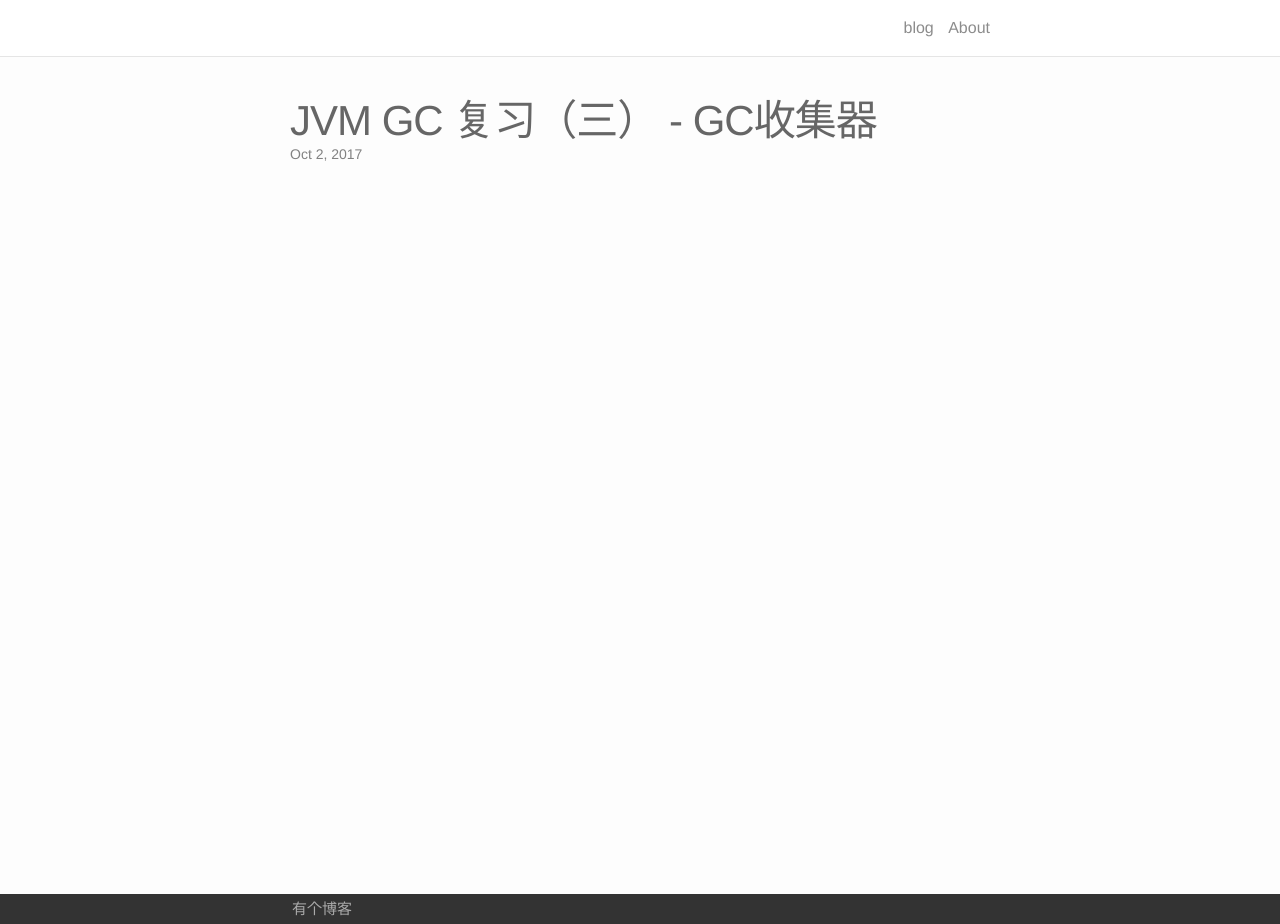
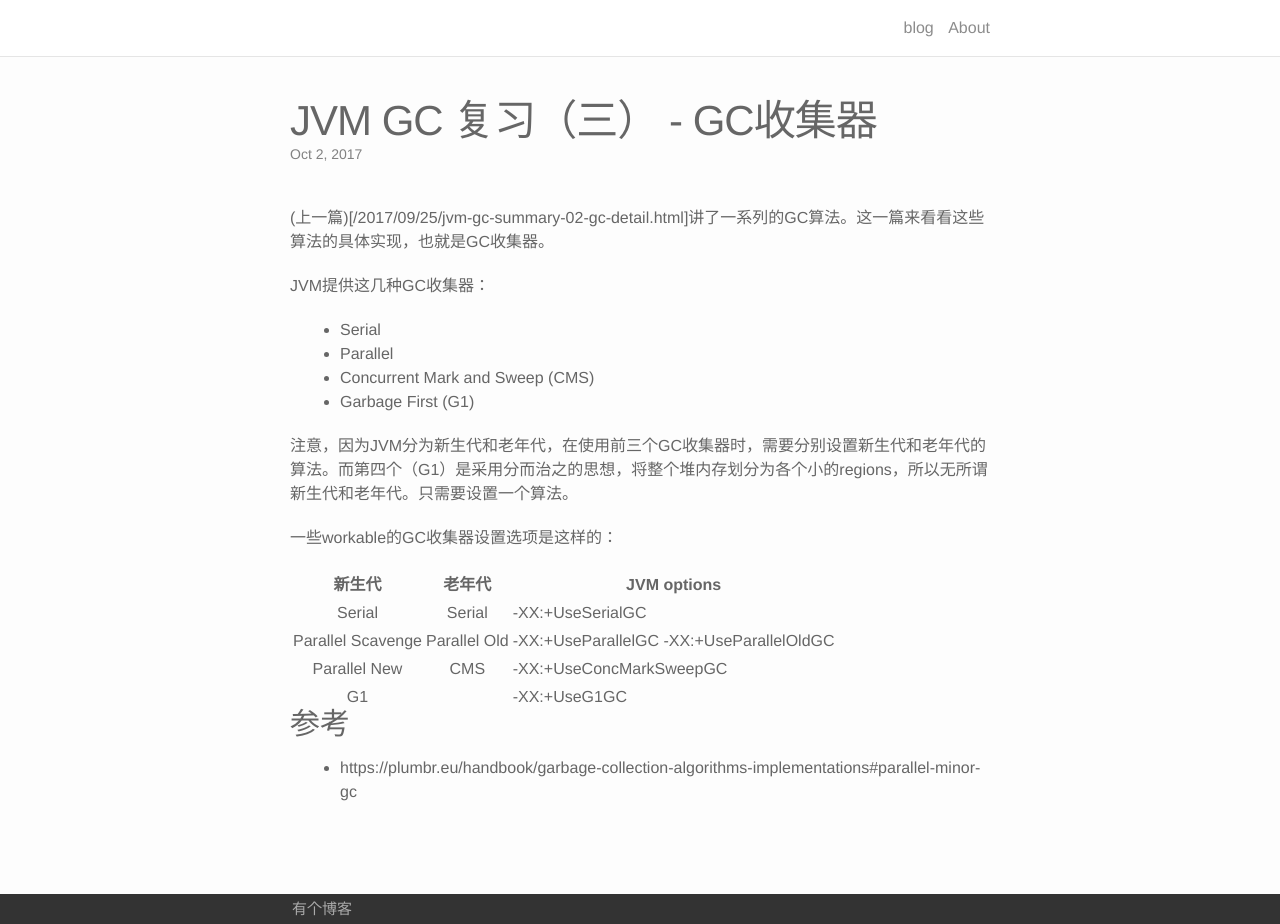
Before and after one commit to afghl/afghl.github.io, a Jekyll site: the page built from _posts/2017-10-03-jvm-gc-summary-03-gc-implementation.markdown, in a window 1280 px wide and 924 px high. Built offline with Jekyll 4.4.1, drawn with Linux system fonts in a browser that asks for light colours.

Commit message:
test form

```diff
--- a/_posts/2017-10-03-jvm-gc-summary-03-gc-implementation.markdown
+++ b/_posts/2017-10-03-jvm-gc-summary-03-gc-implementation.markdown
@@ -3,3 +3,28 @@ layout: post
 title:  "JVM GC 复习（三） - GC收集器"
 date:   2017-10-03 00:02:00 +0800
 ---
+
+(上一篇)[/2017/09/25/jvm-gc-summary-02-gc-detail.html]讲了一系列的GC算法。这一篇来看看这些算法的具体实现，也就是GC收集器。
+
+JVM提供这几种GC收集器：
+
+- Serial
+- Parallel
+- Concurrent Mark and Sweep (CMS)
+- Garbage First (G1)
+
+注意，因为JVM分为新生代和老年代，在使用前三个GC收集器时，需要分别设置新生代和老年代的算法。而第四个（G1）是采用分而治之的思想，将整个堆内存划分为各个小的regions，所以无所谓新生代和老年代。只需要设置一个算法。
+
+一些workable的GC收集器设置选项是这样的：
+
+| 新生代         | 老年代         | JVM options      |
+| :-------------: |:-------------:|
+| Serial      | Serial |-XX:+UseSerialGC |
+| Parallel Scavenge      | Parallel Old |-XX:+UseParallelGC -XX:+UseParallelOldGC |
+| Parallel New      | CMS |-XX:+UseConcMarkSweepGC |
+| G1      |   |-XX:+UseG1GC |
+
+
+### 参考
+
+- https://plumbr.eu/handbook/garbage-collection-algorithms-implementations#parallel-minor-gc
```
